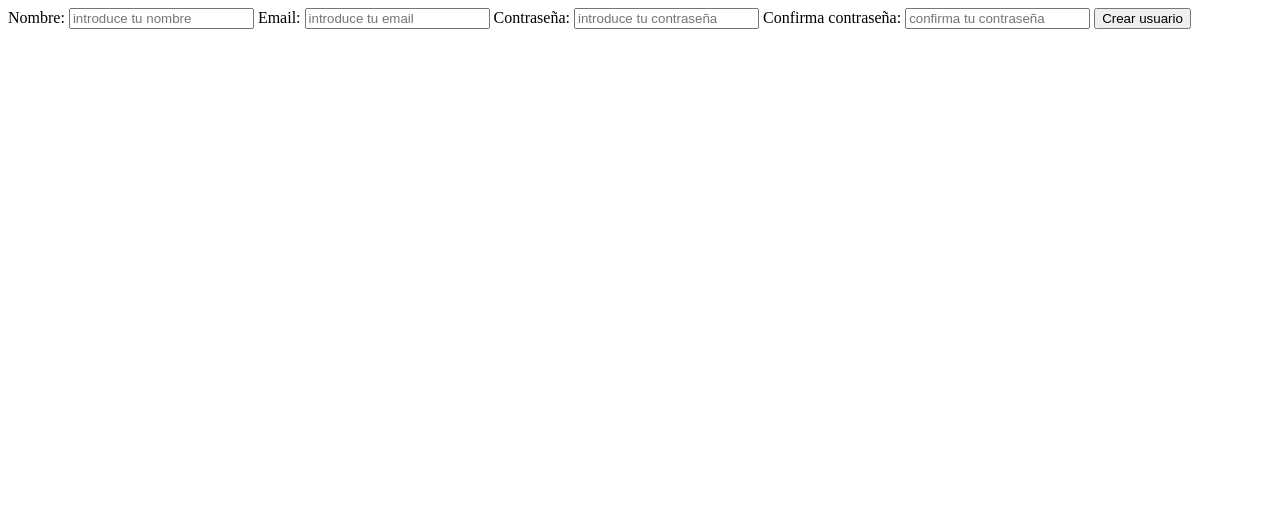
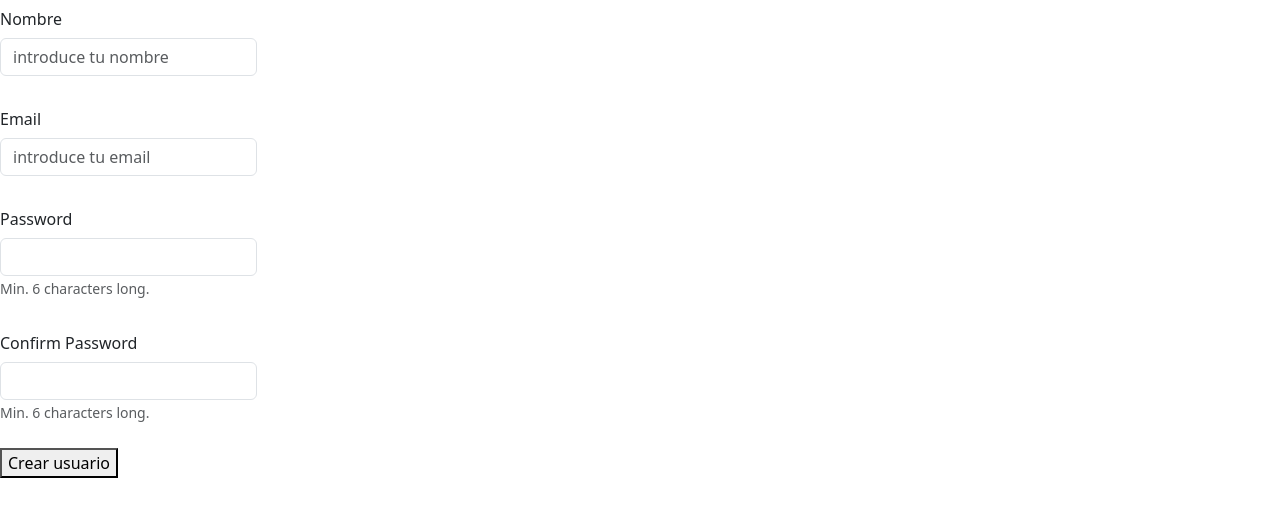
Before and after one commit to EnriqueAS22/preacticaFrontendWithJS, a plain HTML site: page register.html in a window 1280 px wide. Drawn offline with nearby package versions, Linux system fonts and the light colour scheme.

Commit message:
register with css

```diff
--- a/register.html
+++ b/register.html
@@ -4,47 +4,66 @@
     <meta charset="UTF-8" />
     <meta name="viewport" content="width=device-width, initial-scale=1.0" />
     <title>Registro</title>
+    <link href="https://cdn.jsdelivr.net/npm/bootstrap@5.3.5/dist/css/bootstrap.min.css" rel="stylesheet" integrity="sha384-SgOJa3DmI69IUzQ2PVdRZhwQ+dy64/BUtbMJw1MZ8t5HZApcHrRKUc4W0kG879m7" crossorigin="anonymous">
     <link rel="stylesheet" href="./notifications/notifications.css" />
 </head>
 <body>
     <div id="notifications"></div>
-    <form>
-        <label for="name">Nombre: </label>
+    <form class="mb-3">
+        <div class="row g-3 align-items-center">
+            <div class="col-auto">
+                <label class="col-form-label" for="name">Nombre</label>
                 <input
+                    class="form-control"
                     id="name"
                     name="name"
                     type="text"
                     placeholder="introduce tu nombre"
                 />
+            </div>
+        </div>
 
-        <label for="email">Email:</label>
+        <br />
+
+        <div class="row g-3 align-items-center">
+            <div class="col-auto">
+                <label class="col-form-label" for="email">Email</label>
                 <input
+                    class="form-control"
                     id="email"
                     name="email"
                     type="email"
                     placeholder="introduce tu email"
                     required
                 />
+            </div>
+        </div>
 
-        <label for="password">Contraseña:</label>
-        <input
-            id="password"
-            name="password"
-            type="password"
-            placeholder="introduce tu contraseña"
-            required
-            minlength="6"
-        />
+        <br />
 
-        <label for="password-confirm">Confirma contraseña:</label>
-        <input
-            id="password-confirm"
-            name="password-confirm"
-            type="password"
-            placeholder="confirma tu contraseña"
-            required
-            minlength="6"
-        />
+        <div class="row g-3 align-items-center">
+            <div class="col-auto">
+                <label for="password" class="col-form-label">Password</label>
+                <input type="password" id="password" class="form-control" aria-describedby="passwordHelpInline">
+                <span id="passwordHelpInline" class="form-text">
+                    Min. 6 characters long.
+                </span>
+            </div>
+        </div>
+
+        <br />
+
+        <div class="row g-3 align-items-center">
+            <div class="col-auto">
+                <label for="password-confirm" class="col-form-label">Confirm Password</label>
+                <input type="password" id="password-confirm" class="form-control" aria-describedby="passwordHelpInline">
+                <span id="passwordHelpInline" class="form-text">
+                    Min. 6 characters long.
+                </span>
+            </div>
+        </div>
+
+        <br />
 
         <button type="submit">Crear usuario</button>
     </form>
@@ -52,15 +71,3 @@
     <script type="module" src="./register.js"></script>
 </body>
 </html>
-
-<!--
-FORMULARIO
-
-nombre - opcional
-
-email - obligatorio - validar formato
-
-contraseña - obligatorio - pedirla 2 veces para comprobar q coinciden - minimo longitud 6
-
-botón submit
--->
```
Also changed, not shown: index.html (+1 -1 lines). Lines whose indentation alone changed are shown as unchanged.
